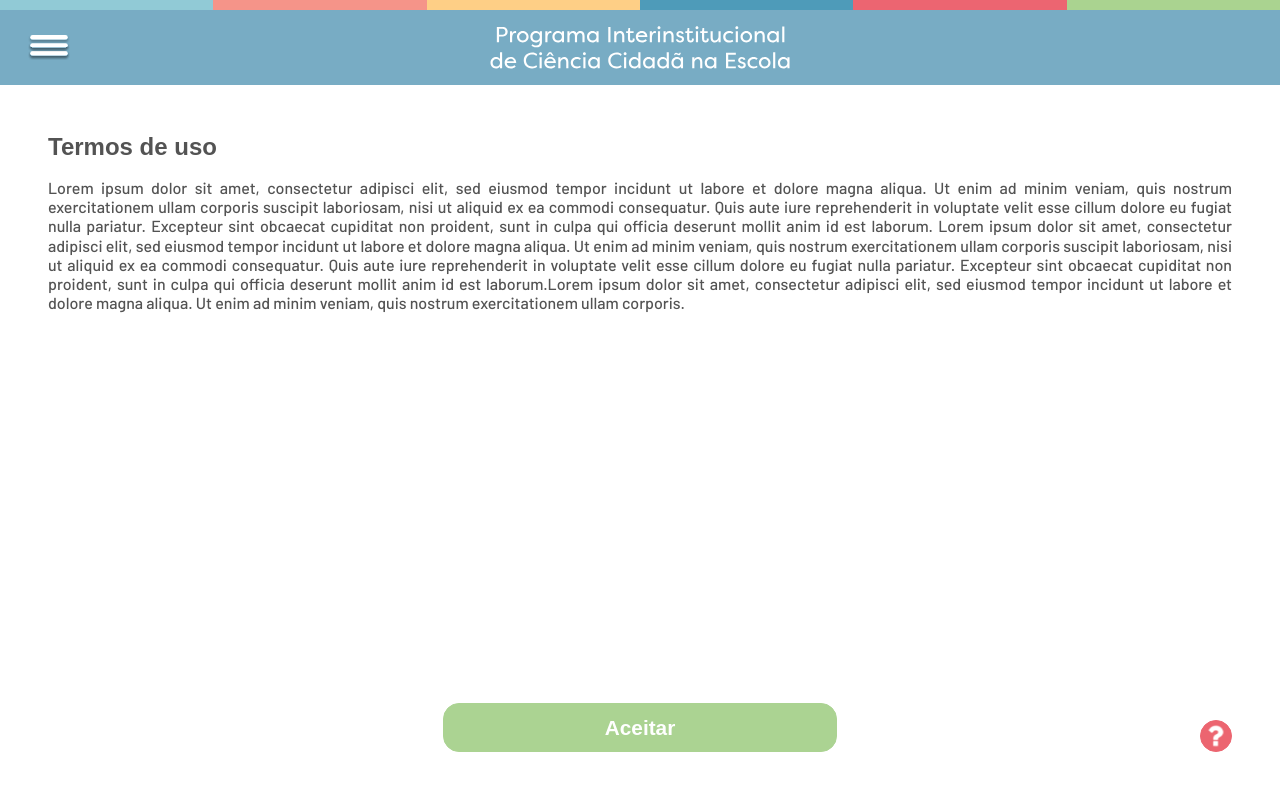
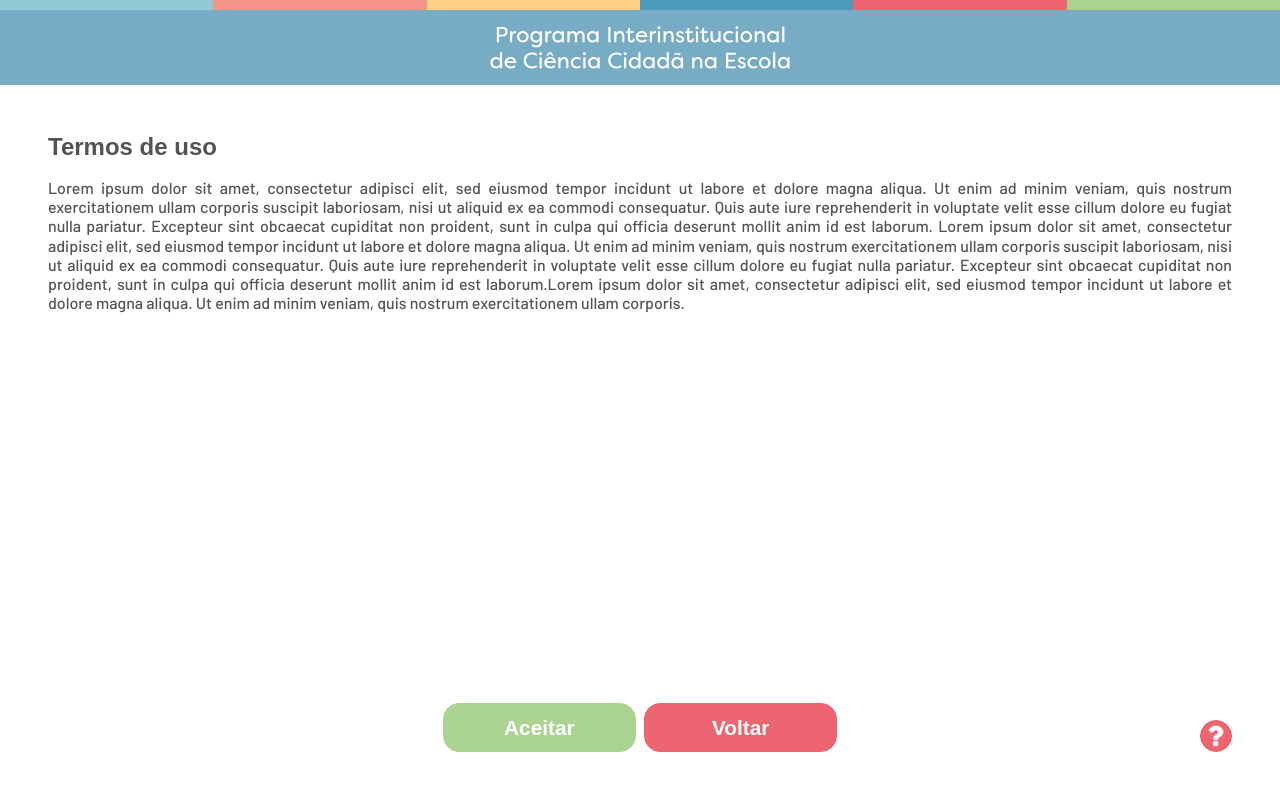
Before and after one commit to VRI-UFPR/CienciaNaEscola, a React (Create React App) app: page /acceptterms in a window 1280 px wide. Shown: the top 790 px of the page. Built offline with nearby package versions, Linux system fonts and the light colour scheme; a web font is replaced by a local one.

Commit message:
[FIX] InfosPage permitindo negar termos

```diff
--- a/src/pages/InfosPage.jsx
+++ b/src/pages/InfosPage.jsx
@@ -3,6 +3,7 @@ import NavBar from '../components/Navbar';
 import RoundedButton from '../components/RoundedButton';
 import Sidebar from '../components/Sidebar';
 import TextButton from '../components/TextButton';
+import { useNavigate } from 'react-router-dom';
 
 const infosPageStyles = `
     .bg-coral-red {
@@ -31,7 +32,8 @@ const infosPageStyles = `
 `;
 
 function InfosPage(props) {
-    const { title, content, showSidebar, showAccept, showNavToggler } = props;
+    const { title, content, showSidebar, showAccept, showNavTogglerMobile, showNavTogglerDesktop } = props;
+    const navigate = useNavigate();
     return (
         <div className="d-flex flex-column font-barlow vh-100">
             <div className="row m-0 flex-grow-1">
@@ -39,19 +41,38 @@ function InfosPage(props) {
                     <Sidebar />
                 </div>
                 <div className="col d-flex flex-column bg-white p-0">
-                    <NavBar showNavToggler={showNavToggler} />
+                    <NavBar showNavTogglerMobile={showNavTogglerMobile} showNavTogglerDesktop={showNavTogglerDesktop} />
                     <div className="container-fluid d-flex flex-column flex-grow-1 p-4 p-lg-5">
                         <div className="d-flex flex-column flex-grow-1">
                             <h1 className="infos-h1 font-century-gothic pb-3 m-0 fw-bold">{title}</h1>
                             <h2 className="infos-h2 pb-4 m-0 fw-medium">{content}</h2>
                         </div>
                         <div className="row justify-content-between mx-0">
-                            <div className="col-3"></div>
-                            <div className="col-4 align-items-center p-0">
-                                <TextButton className={showAccept ? '' : 'd-none'} hsl={[97, 43, 70]} text="Aceitar" />
+                            <div className="col-2"></div>
+                            <div className="col-8 col-lg-4 align-items-center p-0">
+                                <div className="row m-0">
+                                    <div className="col-6 p-0 pe-1">
+                                        <TextButton
+                                            role="link"
+                                            onClick={() => navigate('/signup')}
+                                            className={showAccept ? '' : 'd-none'}
+                                            hsl={[97, 43, 70]}
+                                            text="Aceitar"
+                                        />
+                                    </div>
+                                    <div className="col-6 p-0 ps-1">
+                                        <TextButton
+                                            role="link"
+                                            onClick={() => navigate('/login')}
+                                            className={showAccept ? '' : 'd-none'}
+                                            hsl={[355, 78, 66]}
+                                            text="Voltar"
+                                        />
+                                    </div>
+                                </div>
                             </div>
-                            <div className="col-3 d-flex align-items-end justify-content-end p-0">
-                                <RoundedButton />
+                            <div className="col-2 d-flex align-items-end justify-content-end p-0">
+                                <RoundedButton role="link" onClick={() => navigate('/help')} />
                             </div>
                         </div>
                     </div>
@@ -69,7 +90,8 @@ InfosPage.defaultProps = {
         'Lorem ipsum dolor sit amet, consectetur adipisci elit, sed eiusmod tempor incidunt ut labore et dolore magna aliqua. Ut enim ad minim veniam, quis nostrum exercitationem ullam corporis suscipit laboriosam, nisi ut aliquid ex ea commodi consequatur. Quis aute iure reprehenderit in voluptate velit esse cillum dolore eu fugiat nulla pariatur. Excepteur sint obcaecat cupiditat non proident, sunt in culpa qui officia deserunt mollit anim id est laborum. Lorem ipsum dolor sit amet, consectetur adipisci elit, sed eiusmod tempor incidunt ut labore et dolore magna aliqua. Ut enim ad minim veniam, quis nostrum exercitationem ullam corporis suscipit laboriosam, nisi ut aliquid ex ea commodi consequatur. Quis aute iure reprehenderit in voluptate velit esse cillum dolore eu fugiat nulla pariatur. Excepteur sint obcaecat cupiditat non proident, sunt in culpa qui officia deserunt mollit anim id est laborum.Lorem ipsum dolor sit amet, consectetur adipisci elit, sed eiusmod tempor incidunt ut labore et dolore magna aliqua. Ut enim ad minim veniam, quis nostrum exercitationem ullam corporis.',
     showSidebar: true,
     showAccept: true,
-    showNavToggler: true,
+    showNavTogglerMobile: true,
+    showNavTogglerDesktop: true,
 };
 
 export default InfosPage;
```
